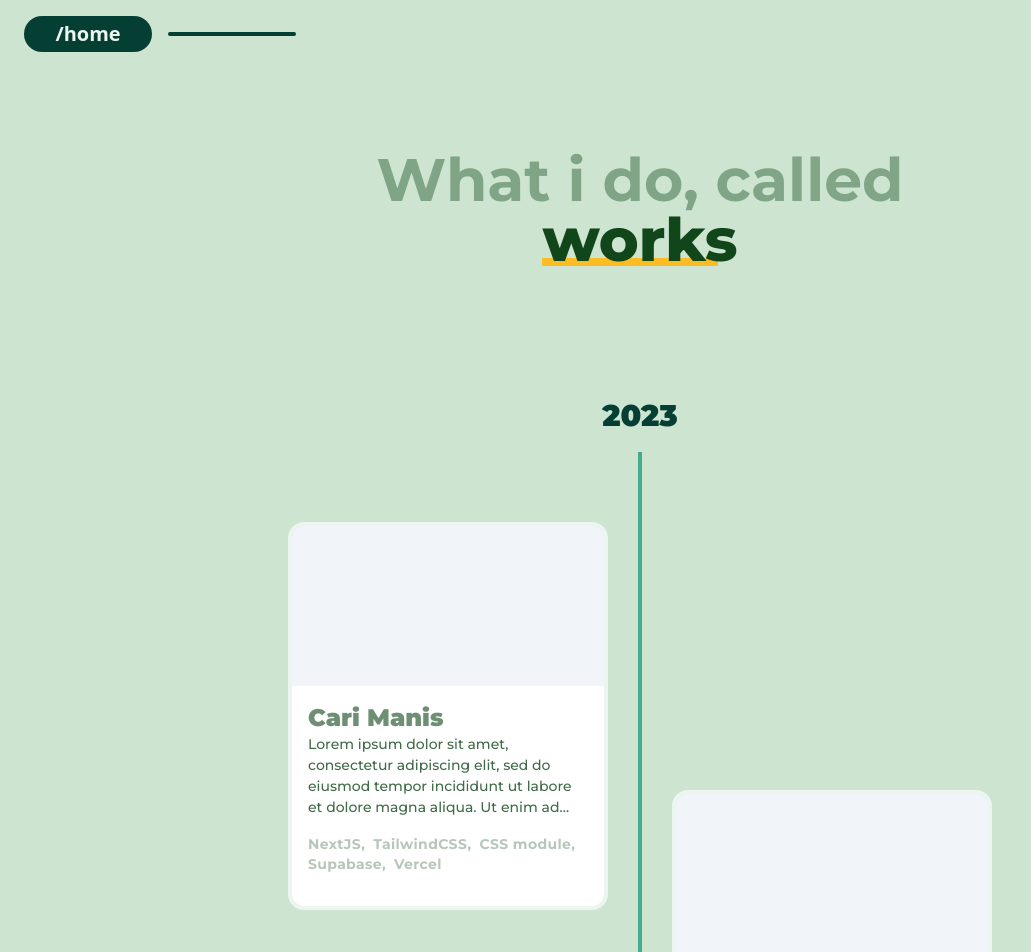
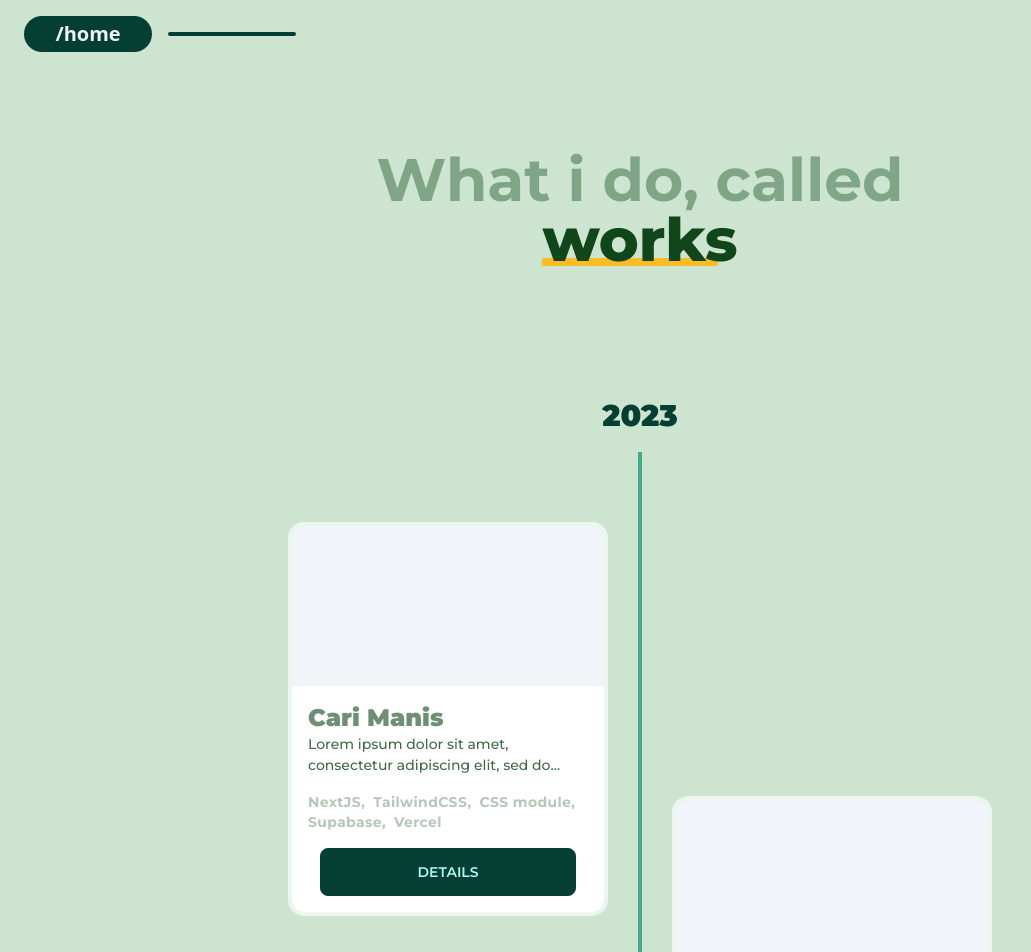
Before and after one commit to code7070/hi-jojo, a Next.js app: page / in a window 1280 px wide. Shown: the top 952 px of the page, without its empty margins (0-1031 px from the left). Built offline with nearby package versions, Linux system fonts and the light colour scheme.

Commit message:
adding button

```diff
--- a/src/layouts/project/project-card.js
+++ b/src/layouts/project/project-card.js
@@ -34,10 +34,12 @@ export default function ProjectCard({
       </div>
       <div className="p-4 bg-white">
         <h3 className="font-black opacity-60 text-2xl">{name}</h3>
-        <div className="text-sm font-medium leading-normal opacity-80 line-clamp-4">
-          {description}
+        <div className="hidden sm:block">
+          <div className="text-sm font-medium leading-normal opacity-80 line-clamp-2">
+            {description}
+          </div>
         </div>
-        <div className="text-sm my-4 font-bold tracking-wide flex flex-wrap">
+        <div className="text-sm mt-4 font-bold tracking-wide flex flex-wrap">
           {stacklist.map((i, index) => {
             const isLast = index + 1 === stacklist.length;
             const classComma = isLast ? "" : "after:content-[',']";
@@ -51,6 +53,11 @@ export default function ProjectCard({
             );
           })}
         </div>
+        <div className="mt-4 text-center">
+          <button className="btn btn-wide btn-primary" onClick={navigate}>
+            Details
+          </button>
+        </div>
       </div>
     </>
   );
@@ -63,18 +70,8 @@ export default function ProjectCard({
   };
 
   const Card = ({ children }) => {
-    if (asDiv)
-      return (
-        <div className={cardClass} onClick={navigate}>
-          {children}
-        </div>
-      );
-    else
-      return (
-        <section className={cardClass} onClick={navigate}>
-          {children}
-        </section>
-      );
+    if (asDiv) return <div className={cardClass}>{children}</div>;
+    else return <section className={cardClass}>{children}</section>;
   };
 
   return (
--- a/src/styles/work-detail.module.css
+++ b/src/styles/work-detail.module.css
@@ -15,7 +15,7 @@
   }
   25% {
     opacity: 1;
-    transform: translate(-50%, -50%) scale(1.025);
+    transform: translate(-50%, -50%) scale(1.05);
   }
   100% {
     opacity: 1;
@@ -31,7 +31,7 @@
   }
   25% {
     opacity: 1;
-    transform: translate(-50%, -50%) scale(1.025);
+    transform: translate(-50%, -50%) scale(1.05);
   }
   100% {
     opacity: 0;
```
